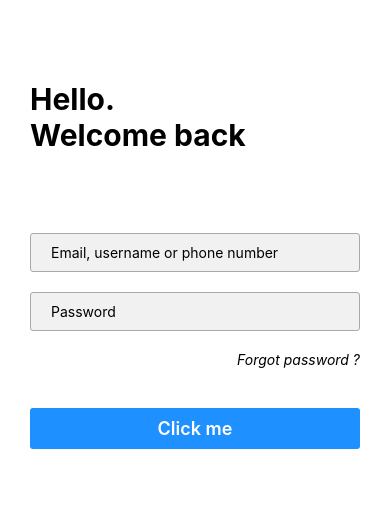
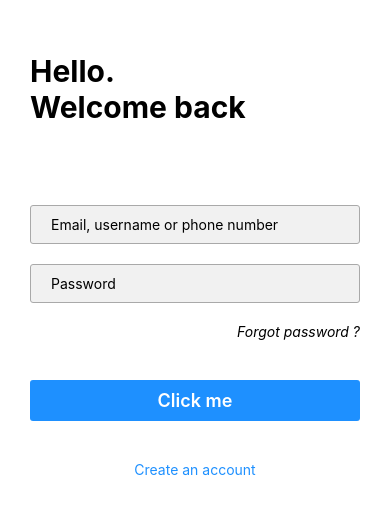
Before and after one commit to irumvanselme/vuba-mobile, a React Native app: screen / in a window 390 px wide. Shown: the part 157-670 px from the top of the page. Built offline with nearby package versions, Linux system fonts and the light colour scheme.

Commit message:
Add an action button of create new

```diff
--- a/screens/Login.js
+++ b/screens/Login.js
@@ -14,6 +14,11 @@ const styles = StyleSheet.create({
 		fontSize: 30,
 		fontWeight: "700",
 	},
+	actionButton: {
+		color: "dodgerblue",
+		textAlign: "center",
+		marginTop: 40
+	}
 });
 
 export default function LoginScreen() {
@@ -32,6 +37,7 @@ export default function LoginScreen() {
 					Forgot password ?
 				</Text>
 				<Button>Click me</Button>
+				<Text style={styles.actionButton}>Create an account</Text>
 			</View>
 		</View>
 	);
```
